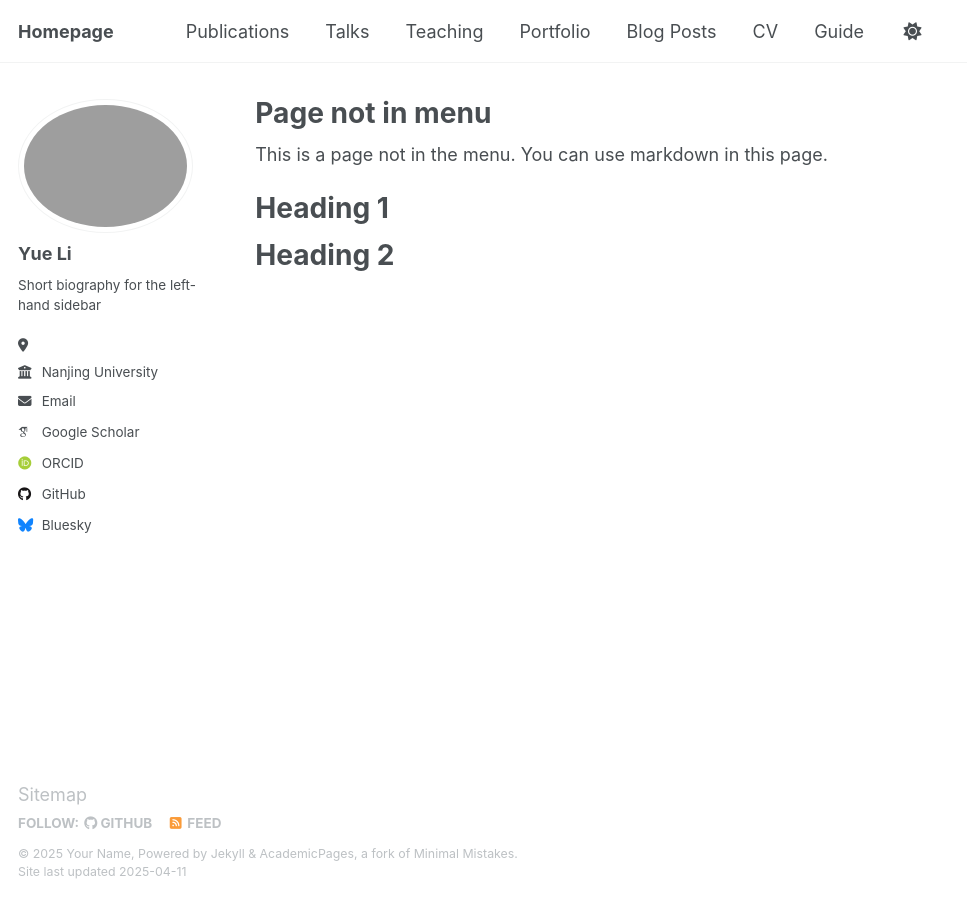
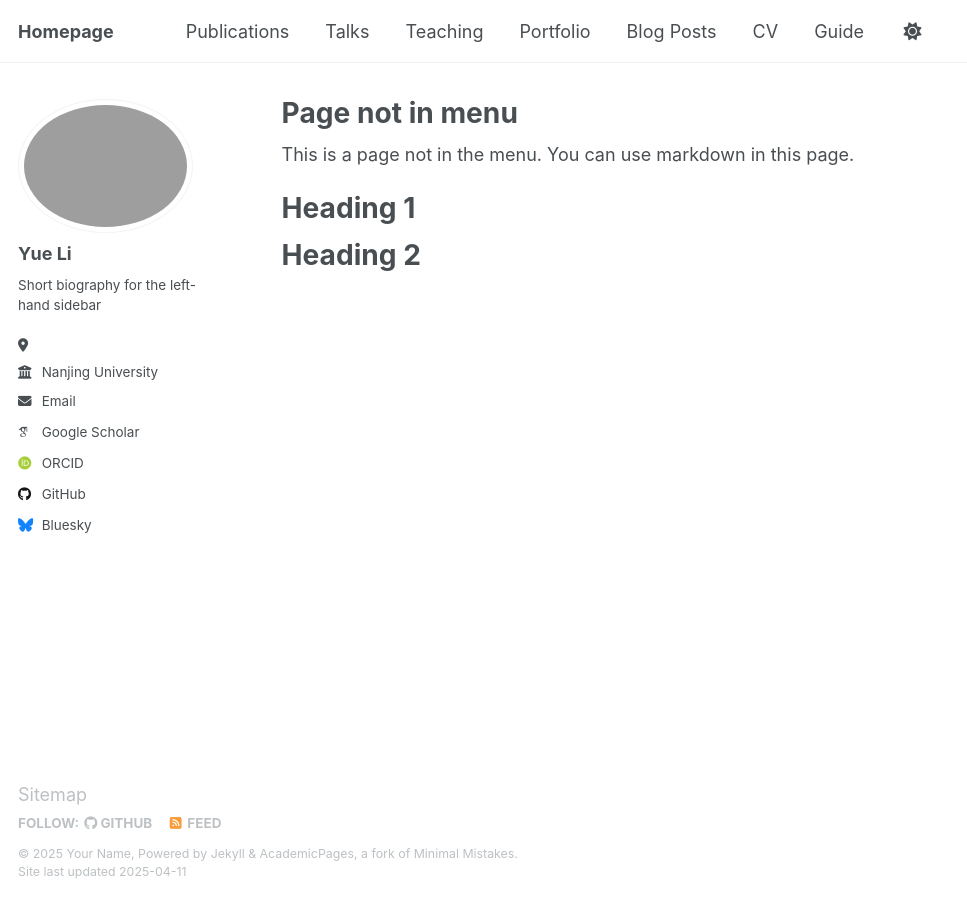
Before and after one commit to yueli-se/yueli-se.github.io, a Jekyll site: the page built from _pages/non-menu-page.md, in a window 1280 px wide. Shown: the whole page, without its empty margins (0-967 px from the left). Built offline with Jekyll 4.4.1, drawn with Linux system fonts in a browser that asks for light colours; some web fonts are replaced.

Commit message:
Update _page.scss

```diff
--- a/_sass/layout/_page.scss
+++ b/_sass/layout/_page.scss
@@ -19,7 +19,7 @@
 .page {
   @include breakpoint($large) {
     @include span(10 of 12 last);
-    @include prefix(0.25 of 12);
+    @include prefix(0.5 of 12);
     @include suffix(0.5 of 12);
   }
 
```
